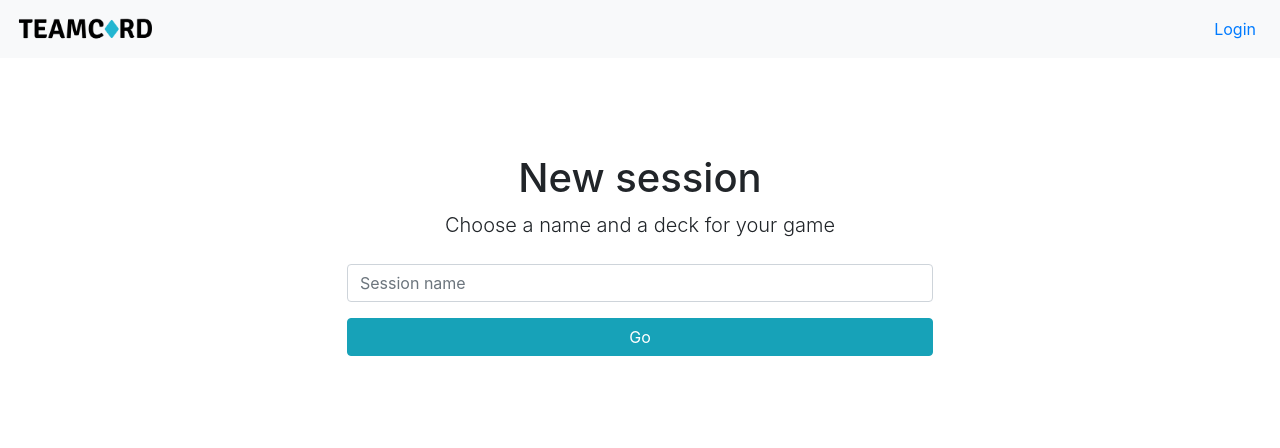
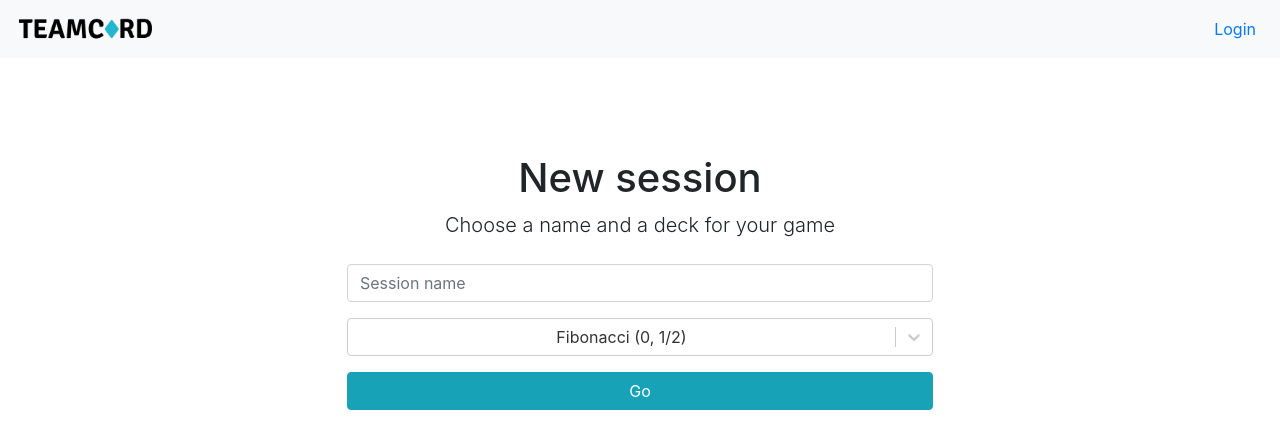
Before and after one commit to a-legotin/TeamCard, a React (Create React App) app in the folder src/web/: page /sessions/new in a window 1280 px wide. Shown: the top 448 px of the page. Built offline with nearby package versions, Linux system fonts and the light colour scheme.

Commit message:
Default deck added

```diff
--- /dev/null
+++ b/src/web/src/components/cards/deck.component.tsx
@@ -0,0 +1,69 @@
+import { Component } from "react";
+import Select from "react-select";
+
+type Props = {};
+
+type State = {
+  content: string;
+  loading: boolean;
+  message: string;
+};
+
+export default class Deck extends Component<Props, State> {
+  constructor(props: Props) {
+    super(props);
+
+    this.state = {
+      content: "",
+      loading: false,
+      message: "",
+    };
+  }
+
+  render() {
+    const { loading, message } = this.state;
+
+    const options = [
+      {
+        id: "a",
+        description: "Fibonacci",
+        cards: [
+          { description: "0", value: "0" },
+          { description: "1/2", value: "1/2" },
+        ],
+      },
+      {
+        id: "b",
+        description: "T-shirts",
+        cards: [
+          { description: "xs", value: "xs" },
+          { description: "s", value: "s" },
+        ],
+      },
+      {
+        id: "c",
+        description: "Power of 2",
+        cards: [
+          { description: "1", value: "1" },
+          { description: "2", value: "2" },
+        ],
+      },
+    ];
+
+    return (
+      <>
+        <Select
+          name="deck"
+          options={options}
+          getOptionLabel={(option) =>
+            `${option.description} (${option.cards
+              .map((it) => it.description)
+              .join(", ")})`
+          }
+          getOptionValue={(option) => option.id}
+          defaultValue={options[0]}
+        />
+      </>
+    );
+  }
+}
--- a/src/web/src/components/sessions/new-session.component.tsx
+++ b/src/web/src/components/sessions/new-session.component.tsx
@@ -1,13 +1,14 @@
 import { Formik, Field, Form } from "formik";
 import { Component } from "react";
+import Deck from "../cards/deck.component";
 
 type Props = {};
 
 type State = {
   content: string;
-    loading: boolean,
-    message: string
-}
+  loading: boolean;
+  message: string;
+};
 
 export default class NewSession extends Component<Props, State> {
   constructor(props: Props) {
@@ -16,28 +17,30 @@ export default class NewSession extends Component<Props, State> {
 
     this.state = {
       content: "",
-            loading: false,
-            message: ""
+      loading: true,
+      message: "",
     };
   }
 
-
-    handleCreate(formValue: { sessionName: string; }) {
-
+  componentDidMount() {
     this.setState({
         message: "",
-            loading: true
+        loading: false,
+      });}
+
+  handleCreate(formValue: { sessionName: string }) {
+    this.setState({
+      message: "",
+      loading: true,
     });
   }
 
-
   render() {
-
     const { loading, message } = this.state;
 
     const initialValues = {
       sessionName: "",
-            friends: ['jared', 'ian', 'brent']
+      friends: ["jared", "ian", "brent"],
     };
 
     return (
@@ -45,23 +48,29 @@ export default class NewSession extends Component<Props, State> {
         <h1 className="display-5 fw-bold">New session</h1>
         <div className="col-lg-6 mx-auto">
           <p className="lead mb-4">Choose a name and a deck for your game</p>
-                    <Formik
-                        initialValues={initialValues}
-                        onSubmit={this.handleCreate}
-                    >
+          <Formik initialValues={initialValues} onSubmit={this.handleCreate}>
             <Form>
               <div className="form-group">
-                                <Field name="sessionName" type="text" className="form-control" placeholder="Session name" />
+                <Field
+                  name="sessionName"
+                  type="text"
+                  className="form-control"
+                  placeholder="Session name"
+                />
               </div>
 
               <div className="form-group">
-
+                <Deck />
               </div>
 
               <div className="form-group">
-                                <button type="submit" className="btn btn-info btn-block" disabled={loading}>
+                <button
+                  type="submit"
+                  className="btn btn-info btn-block"
+                  disabled={loading}
+                >
                   {loading && (
-                                        <span className="spinner-border spinner-border-sm"></span>
+                    <span className="spinner-grow spinner-grow-sm"></span>
                   )}
                   <span>Go</span>
                 </button>
```
Lines whose indentation alone changed are shown as unchanged.
